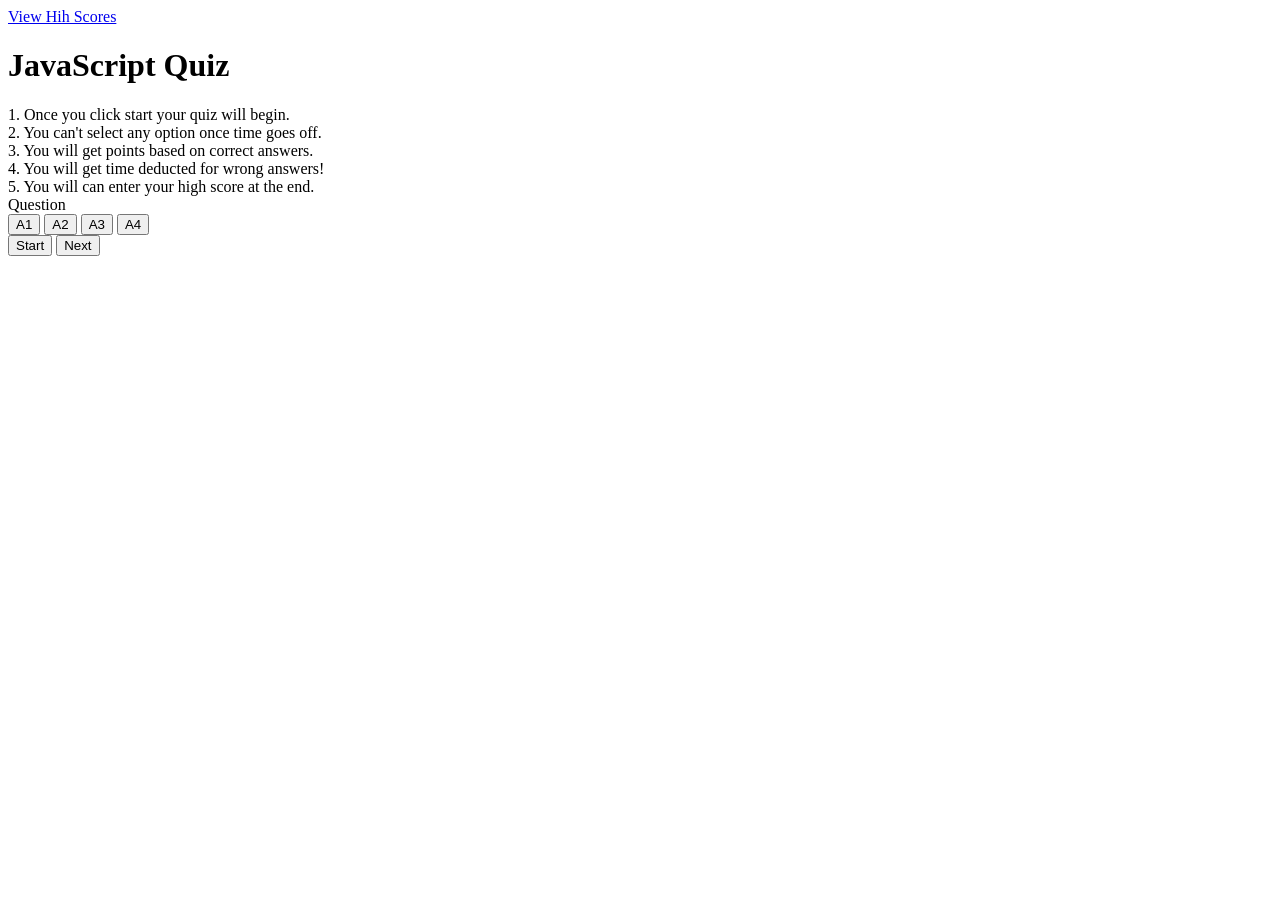
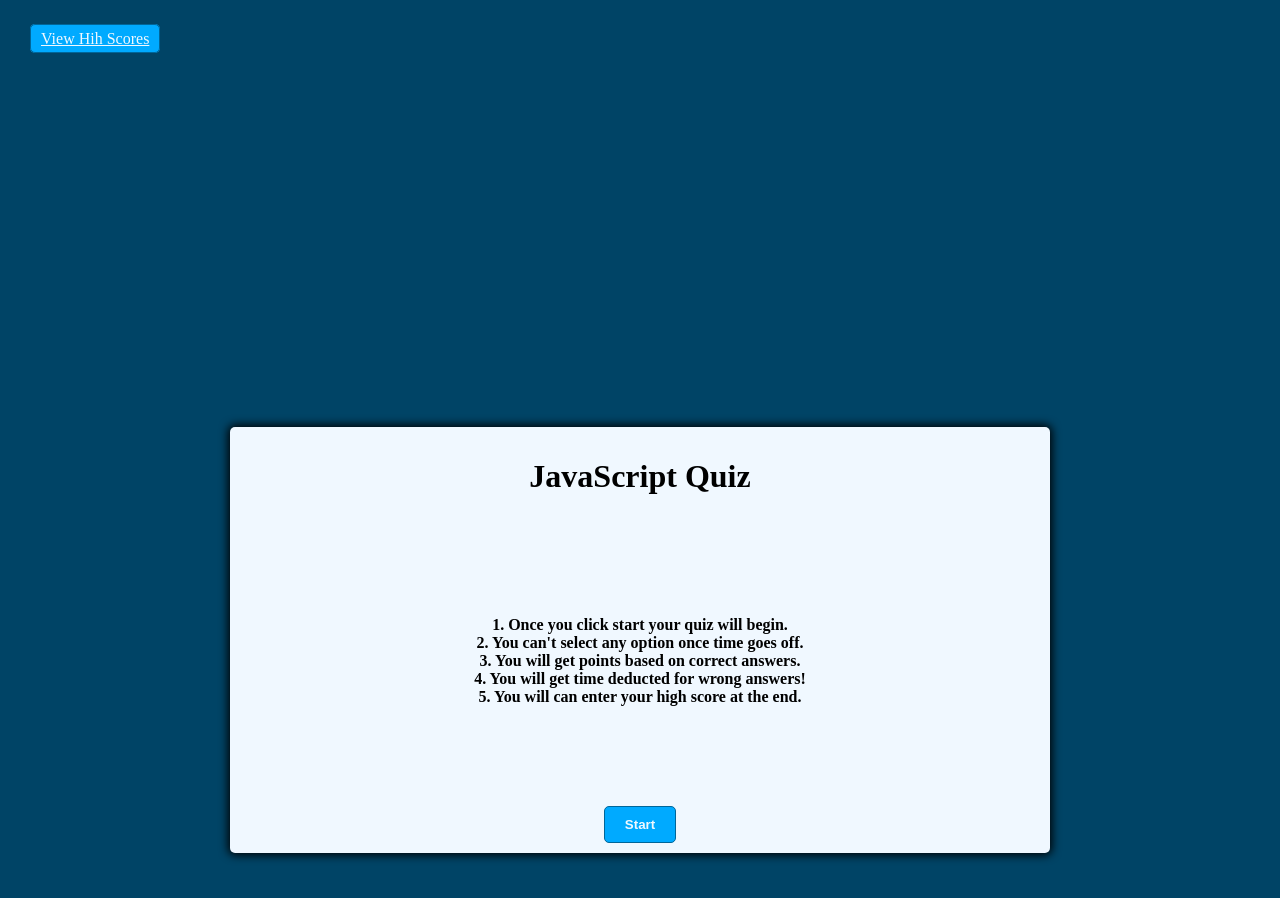
Before and after one commit to Milan1422/HW4-CodeQuiz, a plain HTML site: page index.html in a window 1280 px wide. Before the commit the page ends 800 px from the top, so only its background shows below. Drawn offline with Linux system fonts and the light colour scheme; the site is published under a folder, as on GitHub Pages, so addresses that start at the root find nothing.

Commit message:
fixed github pages

```diff
--- a/index.html
+++ b/index.html
@@ -3,8 +3,8 @@
 <head>
     <meta charset="UTF-8">
     <meta name="viewport" content="width=device-width, initial-scale=1.0">
-    <link rel="stylesheet" href="/assets/style.css">
-    <script defer src="/assets/script.js"></script>
+    <link rel="stylesheet" href="./assets/style.css">
+    <script defer src="./assets/script.js"></script>
     <title>JavaScript Quiz</title>
 </head>
 <body>
```
Also changed, not shown: 1 other file.
